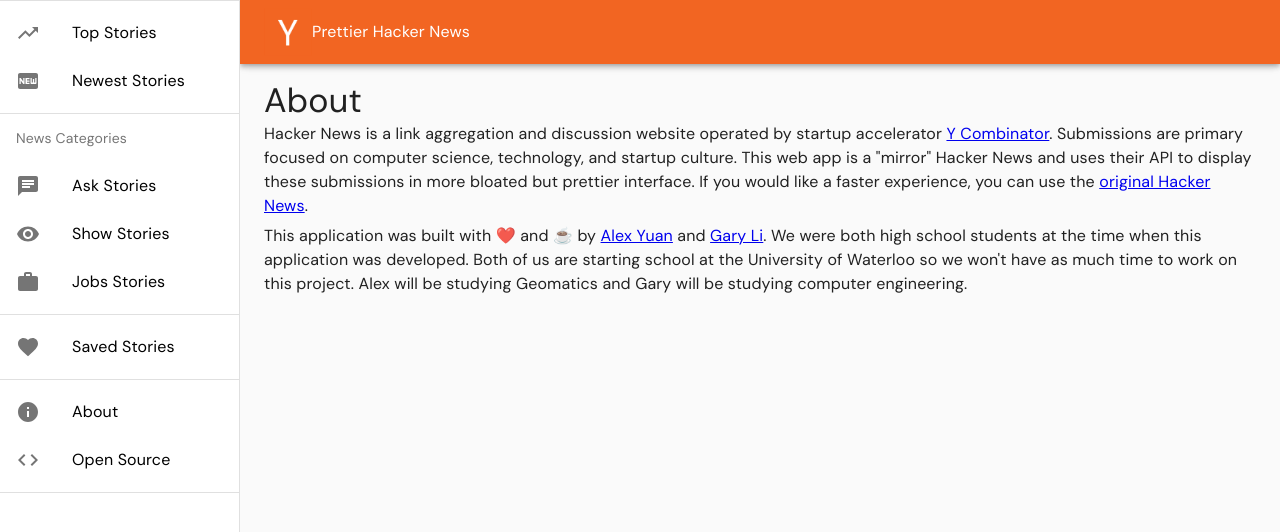
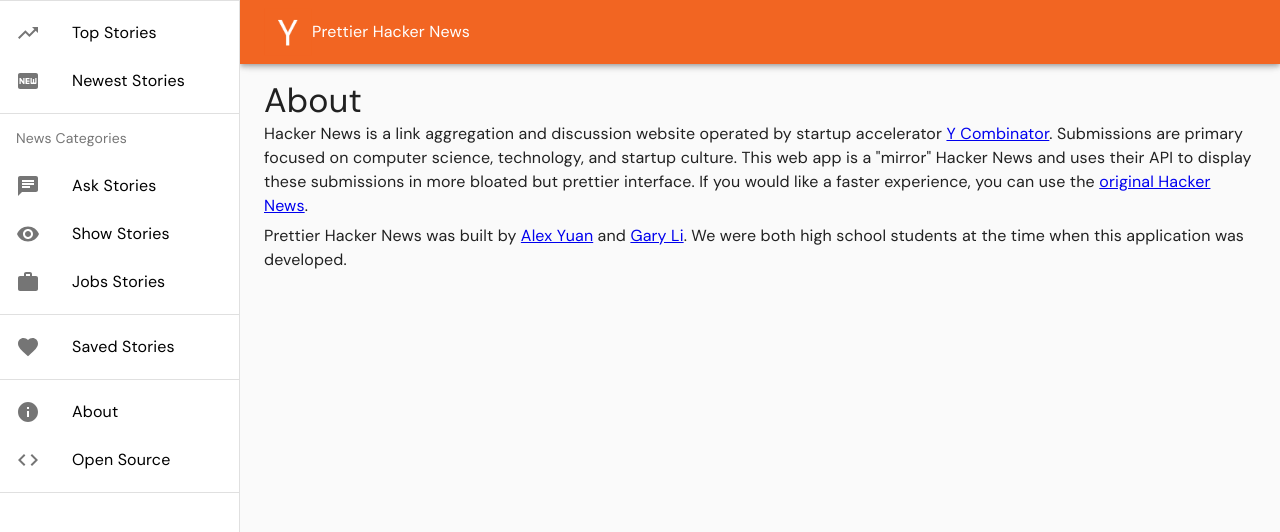
Before and after one commit to alexwhyy/hacker-news-reader, a React (Create React App) app: page /about in a window 1280 px wide. Shown: the top 532 px of the page. Built offline with nearby package versions, Linux system fonts and the light colour scheme.

Commit message:
Update About page

```diff
--- a/package.json
+++ b/package.json
@@ -35,6 +35,7 @@
 		"typescript": "3.7.5"
 	},
 	"scripts": {
+		"dev": "npm run start",
 		"start": "react-scripts start",
 		"build": "react-scripts build",
 		"test": "react-scripts test --env=jsdom",
--- a/src/pages/About.tsx
+++ b/src/pages/About.tsx
@@ -31,11 +31,9 @@
 					experience, you can use the <a href="https://news.ycombinator.com">original Hacker News</a>.
 				</Typography>
 				<Typography variant="body1">
-                    This application was built with ❤️ and ☕ by <a href="https://alexyuan.me">Alex Yuan</a> and{" "}
+					Prettier Hacker News was built by <a href="https://alexyuan.me">Alex Yuan</a> and{" "}
 					<a href="https://www.linkedin.com/in/gary-li-dev/">Gary Li</a>. We were both high school students at
-                    the time when this application was developed. Both of us are starting school at the University of
-                    Waterloo so we won't have as much time to work on this project. Alex will be studying Geomatics and
-                    Gary will be studying computer engineering.
+					the time when this application was developed.
 				</Typography>
 			</Container>
 		</Fragment>
```
Lines whose indentation alone changed are shown as unchanged.
